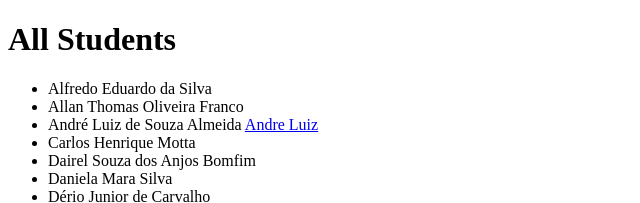
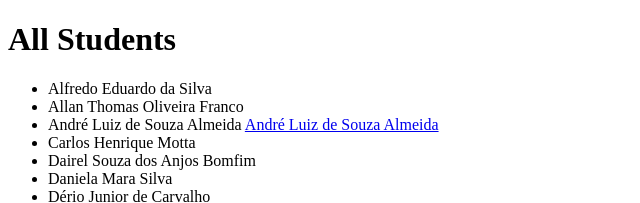
Before and after one commit to univas/all-students, a plain HTML site: page index.html in a window 1280 px wide. Shown: the top 203 px of the page, without its empty margins (0-640 px from the left). Drawn offline with Linux system fonts and the light colour scheme.

Commit message:
Fixed the name!

```diff
--- a/index.html
+++ b/index.html
@@ -10,7 +10,7 @@
         <li>Alfredo Eduardo da Silva</li>
         <li>Allan Thomas Oliveira Franco</li>
         <li>André Luiz de Souza Almeida
-            <a href="https://www.linkedin.com/in/andre-almeida-5a324995?trk=nav_responsive_tab_profile">Andre Luiz</a>
+            <a href="https://www.linkedin.com/in/andre-almeida-5a324995?trk=nav_responsive_tab_profile">André Luiz de Souza Almeida</a>
         </li>
         <li>Carlos Henrique Motta</li>
         <li>Dairel Souza dos Anjos Bomfim</li>
```
